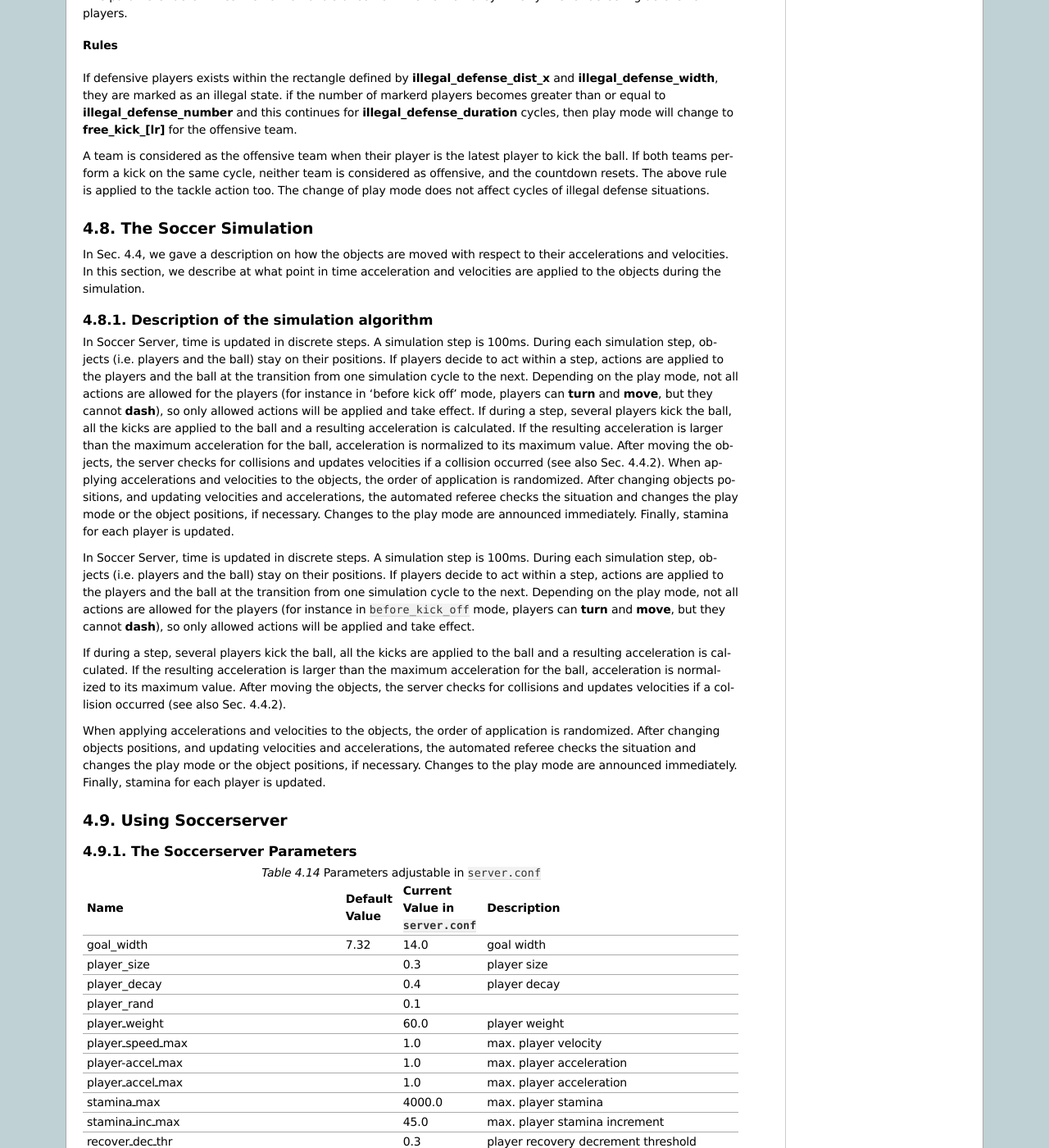
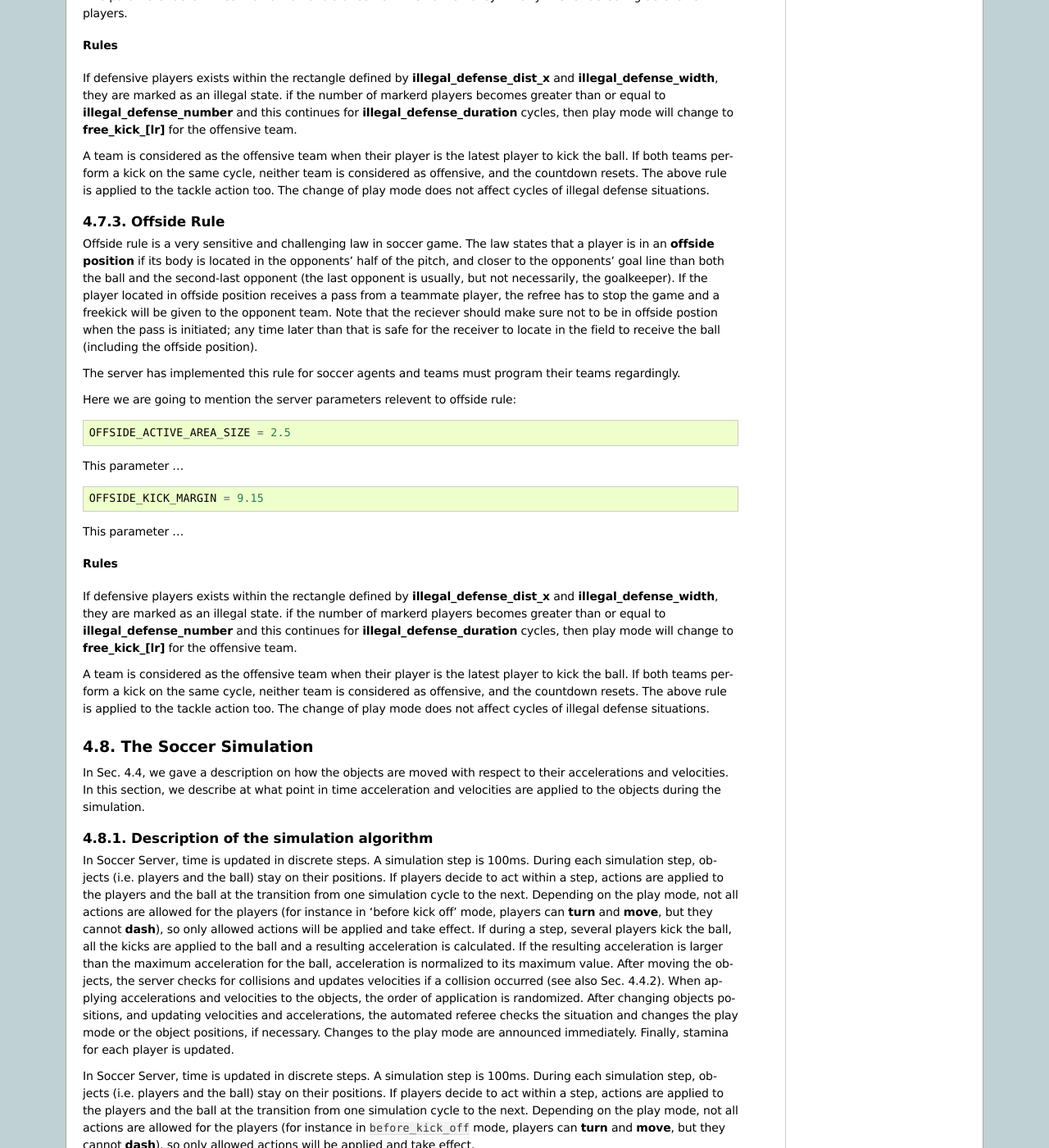
Before and after one commit to rcsoccersim/manual, a Sphinx documentation site: the page built from source/soccerserver.rst, in a window 1280 px wide and 1400 px high, scrolled down 21490 px. Shown: the whole window at 82% size. Built offline with Sphinx 7.4.7, drawn with Linux system fonts in a browser that asks for light colours; some of the changed text lies outside the part shown.

Commit message:
offside update v1

```diff
--- a/source/soccerserver.rst
+++ b/source/soccerserver.rst
@@ -1613,6 +1613,47 @@ The above rule is applied to the tackle action too.
 The change of play mode does not affect cycles of illegal defense situations.
 
 
+
+--------------------------------------------------
+Offside Rule
+--------------------------------------------------
+Offside rule is a very sensitive and challenging law in soccer game. The law states that a player is in an **offside position** if its body is located in the opponents' half of the pitch, and closer to the opponents' goal line than both the ball and the second-last opponent (the last opponent is usually, but not necessarily, the goalkeeper). If the player located in offside position receives a pass from a teammate player, the refree has to stop the game and a freekick will be given to the opponent team. Note that the reciever should make sure not to be in offside postion when the pass is initiated; any time later than that is safe for the receiver to locate in the field to receive the ball (including the offside position).
+
+The server has implemented this rule for soccer agents and teams must program their teams regardingly.
+
+Here we are going to mention the server parameters relevent to offside rule:
+
+::
+
+    OFFSIDE_ACTIVE_AREA_SIZE = 2.5
+
+This parameter ...
+
+::
+
+    OFFSIDE_KICK_MARGIN = 9.15
+
+This parameter ...
+
+^^^^^^^^^^^^^^^^^^^^^^^^^^^^^^^^^^^^^^^^^^^^^^^^^^
+Rules
+^^^^^^^^^^^^^^^^^^^^^^^^^^^^^^^^^^^^^^^^^^^^^^^^^^
+
+If defensive players exists within the rectangle defined by
+**illegal_defense_dist_x** and **illegal_defense_width**, they are
+marked as an illegal state.
+if the number of markerd players becomes greater than or equal to
+**illegal_defense_number** and this continues for
+**illegal_defense_duration** cycles, then play mode will change to
+**free_kick_[lr]** for the offensive team.
+
+A team is considered as the offensive team when their player is the latest player to kick the ball.
+If both teams perform a kick on the same cycle, neither team is considered as offensive, and the countdown resets.
+The above rule is applied to the tackle action too.
+The change of play mode does not affect cycles of illegal defense situations.
+
+
+
 ==================================================
 The Soccer Simulation
 ==================================================
```
